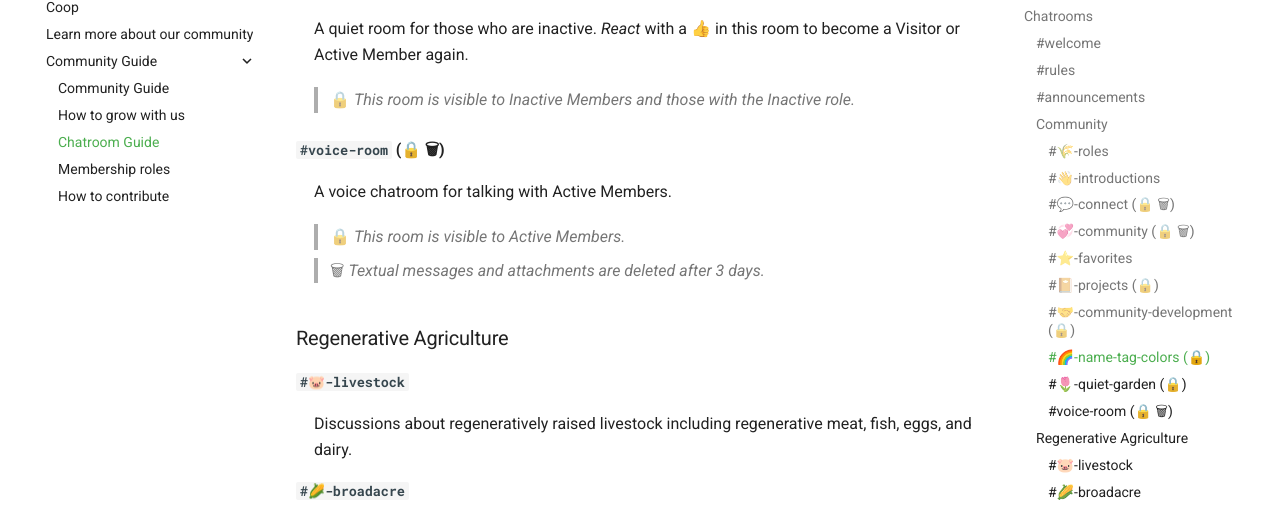
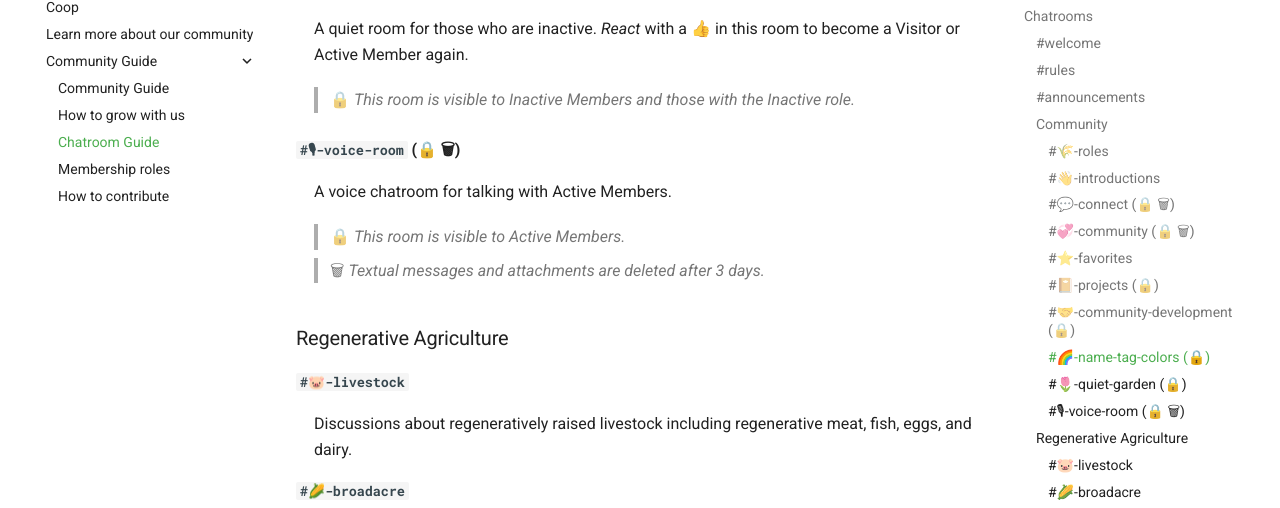
Before and after one commit to regenerativeag/regenerativeag.github.io, an MkDocs documentation site: the page built from docs/community-guide/chatrooms.md, in a window 1280 px wide and 900 px high, scrolled down 1849 px. Shown: the part 119-627 px from the top of the window. Built offline with MkDocs 1.6.1 and Material for MkDocs 9.7.7, drawn with Linux system fonts in a browser that asks for light colours.

```diff
--- a/docs/community-guide/chatrooms.md
+++ b/docs/community-guide/chatrooms.md
@@ -74,7 +74,7 @@ These are the current chatrooms in our community. We would be glad to add more r
 - A quiet room for those who are inactive. _React_ with a 👍 in this room to become a Visitor or Active Member again.
 - > 🔒 _This room is visible to Inactive Members and those with the Inactive role._
 
-#### **`#voice-room`** (🔒 🗑)
+#### **`#🎙-voice-room`** (🔒 🗑)
 - A voice chatroom for talking with Active Members.
 - > 🔒 _This room is visible to Active Members._
 - > 🗑 _Textual messages and attachments are deleted after 3 days._
```
